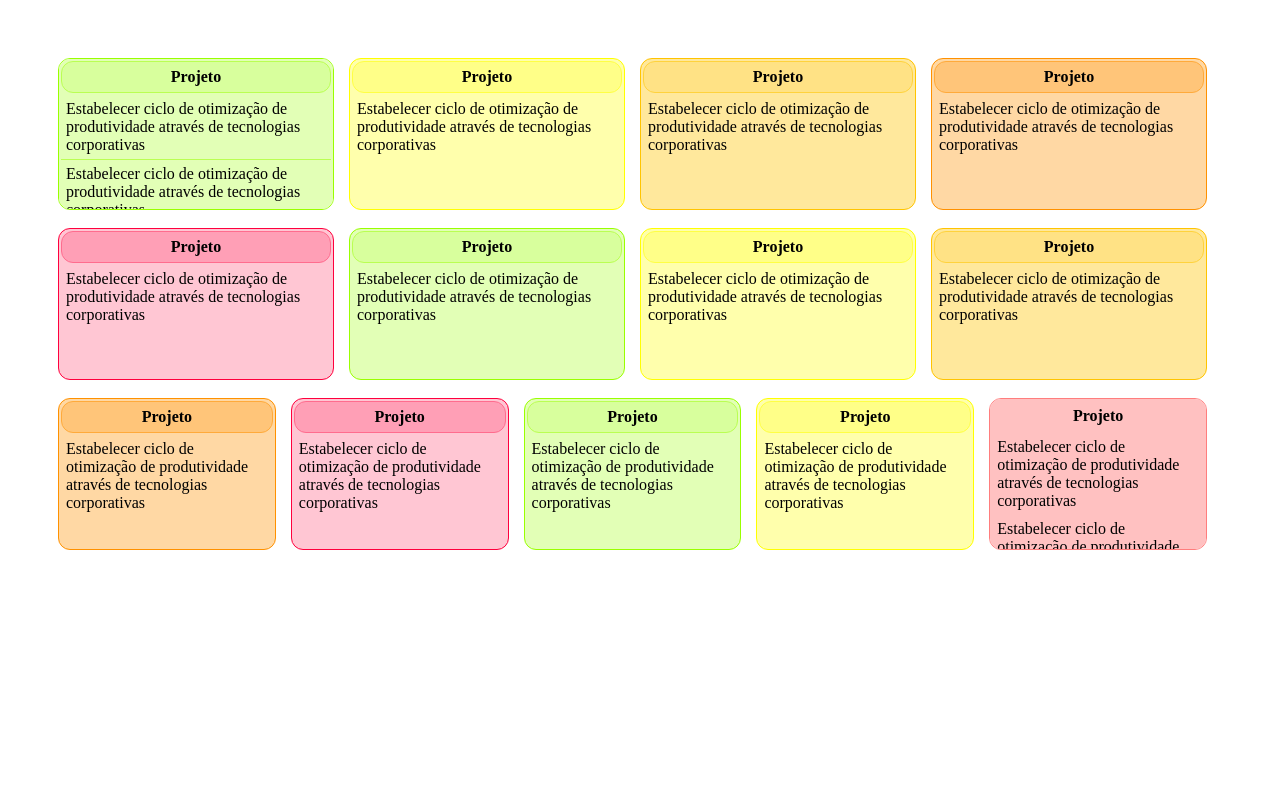
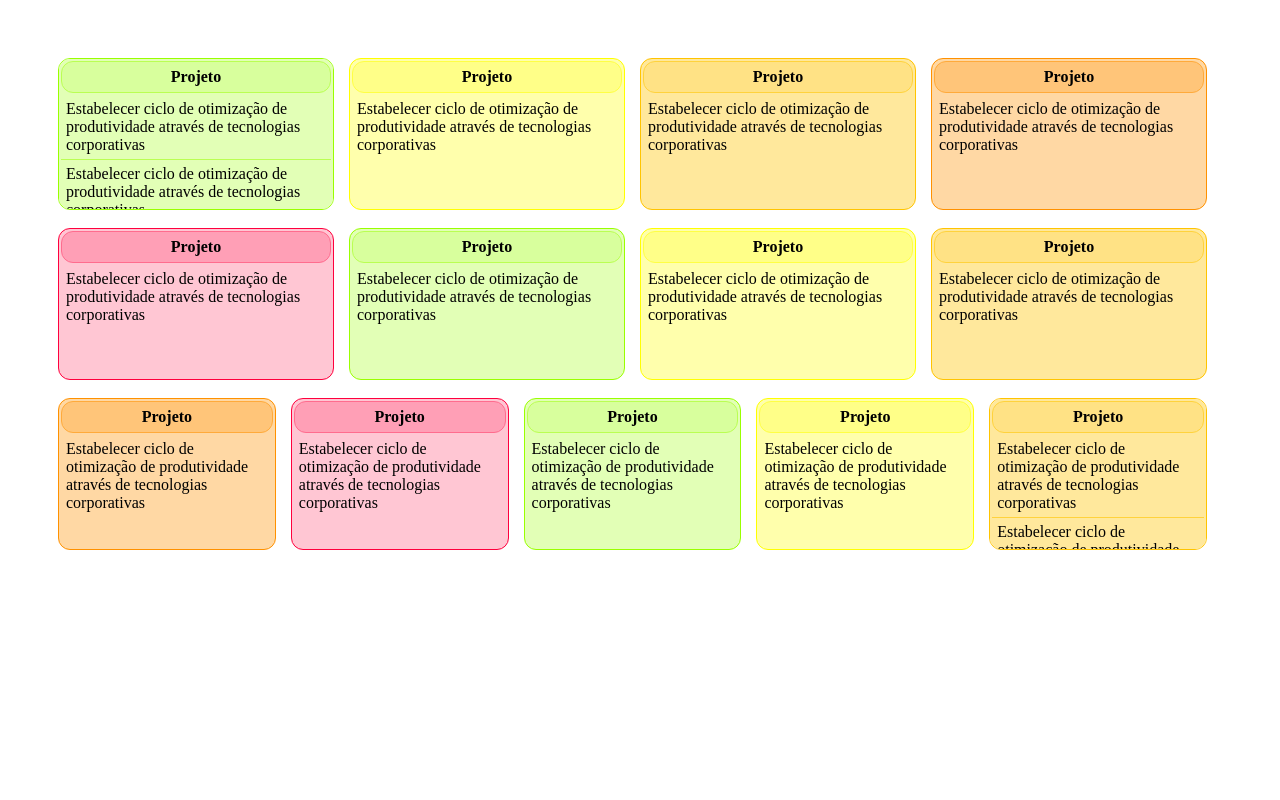
Before and after one commit to RahyanRamos/PrototipoCanvaImplantacao, a plain HTML site: page index.html in a window 1280 px wide. Drawn offline with Linux system fonts and the light colour scheme.

Commit message:
Adicionando cores da caixa13

```diff
--- a/style.css
+++ b/style.css
@@ -270,8 +270,8 @@ body{
 }
 
 .caixa13{
-    background-color: #ffc1c1;
-    border: 1px solid #ff7d7d;
+    background-color: #ffe89c;
+    border: 1px solid #ffc400;
     border-radius: 12px;
     min-height: 150px;
     max-height: 150px;
@@ -279,6 +279,15 @@ body{
     overflow-x: hidden;
     overflow-y: auto;
     scrollbar-width: thin;
+}
+
+.caixa13 th{
+    background-color: #ffe285;
+    border: 1px solid #ffd23d;
+}
+
+.caixa13 td{
+    border-bottom: 1px solid #ffd23d;
 }
 
 table{
```
